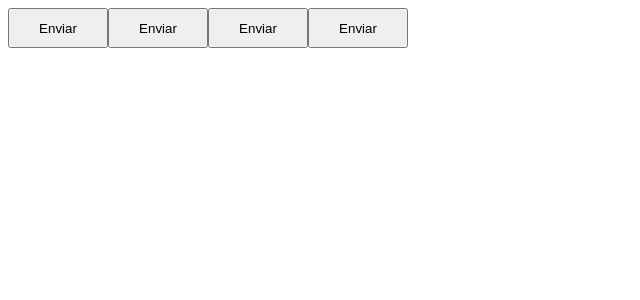
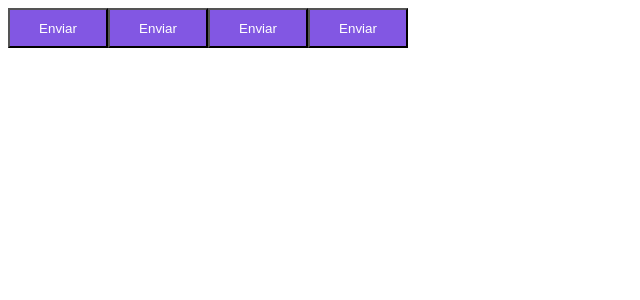
Before and after one commit to antoniokot/ignite-timer, a React app: page / in a window 1280 px wide. Shown: the top 300 px of the page, without its empty margins (0-640 px from the left). Built offline with nearby package versions, Linux system fonts and the light colour scheme; the HTML template or start-up script is replaced by a standard one.

Commit message:
add first styles

```diff
--- a/src/App.tsx
+++ b/src/App.tsx
@@ -1,12 +1,14 @@
+import { ThemeProvider } from "styled-components";
 import { Button } from "./components/Button"
+import { defaultTheme } from "./styles/themes/default";
 
 export function App() {
   return (
-    <>
-      <Button />
-      <Button />
-      <Button />
-      <Button />
-    </>
+    <ThemeProvider theme={defaultTheme}>
+      <Button variant="primary" />
+      <Button variant="secondary" />
+      <Button variant="danger" />
+      <Button variant="success" />
+    </ThemeProvider>
   );
 }
--- a/src/components/Button.styles.ts
+++ b/src/components/Button.styles.ts
@@ -1,6 +1,28 @@
-import styled from "styled-components";
+import styled, { css } from "styled-components";
 
-export const ButtonContainer = styled.button`
+export type ButtonVariant = 'primary' | 'secondary' | 'danger' | 'success'
+
+interface ButtonContainerProps {
+  variant: ButtonVariant
+}
+
+const ButtonVariants = {
+  primary: 'purple',
+  secondary: 'orange',
+  danger: 'red',
+  success: 'green'
+}
+
+export const ButtonContainer = styled.button<ButtonContainerProps>`
   width: 100px;
   height: 40px;
+
+  background-color: ${props => props.theme.primary};
+  color: ${props => props.theme.white};
+
+  /* ${props => {
+    return css`
+    background-color: ${ButtonVariants[props.variant]}
+    `
+  }} */
 `
--- a/src/components/Button.tsx
+++ b/src/components/Button.tsx
@@ -1,9 +1,14 @@
 import {
+  ButtonVariant,
   ButtonContainer
 } from './Button.styles'
 
-export function Button () {
+interface ButtonProps {
+  variant?: ButtonVariant
+}
+
+export function Button ({ variant = 'primary' }: ButtonProps) {
   return (
-    <ButtonContainer>Enviar</ButtonContainer>
+    <ButtonContainer variant={variant}>Enviar</ButtonContainer>
   );
 }
--- /dev/null
+++ b/src/styles/themes/default.ts
@@ -0,0 +1,5 @@
+export const defaultTheme = {
+  white: '#fff',
+  primary: '#8257e3',
+  secondary: 'orange'
+}
```
